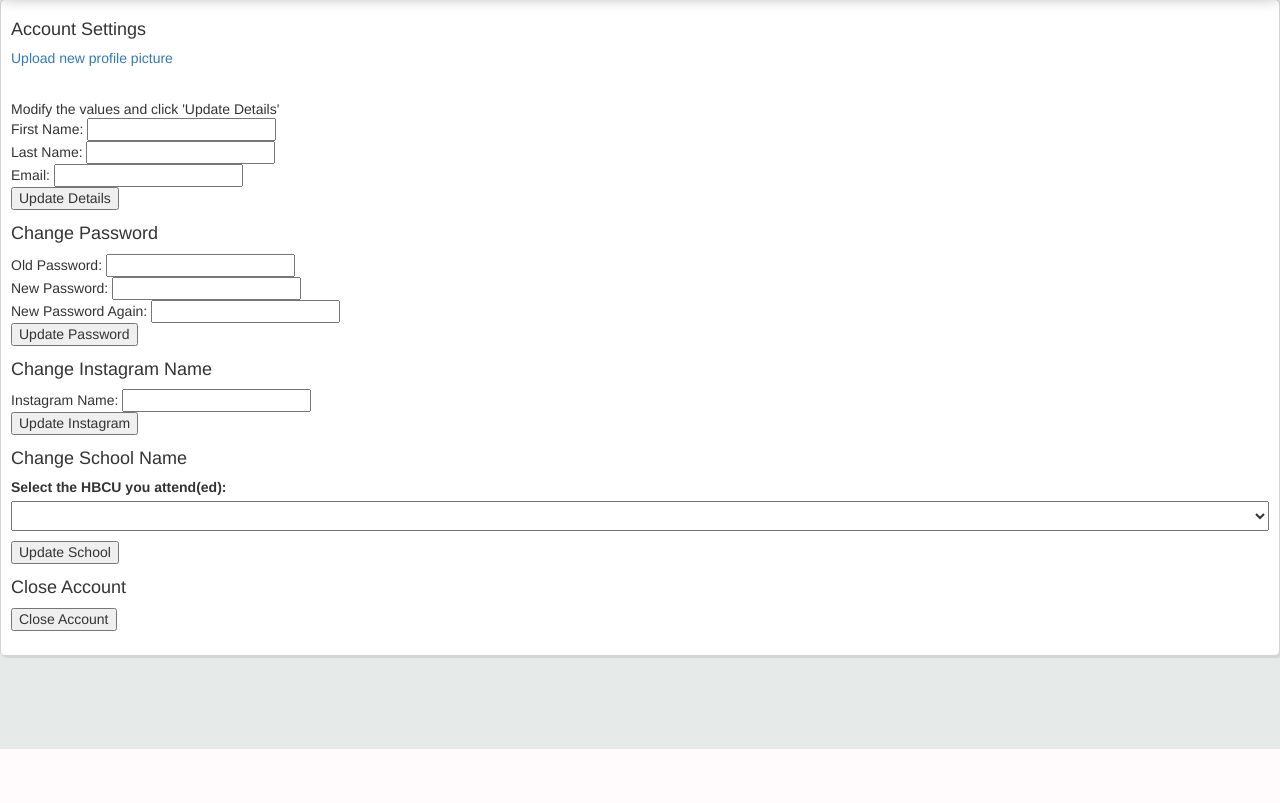
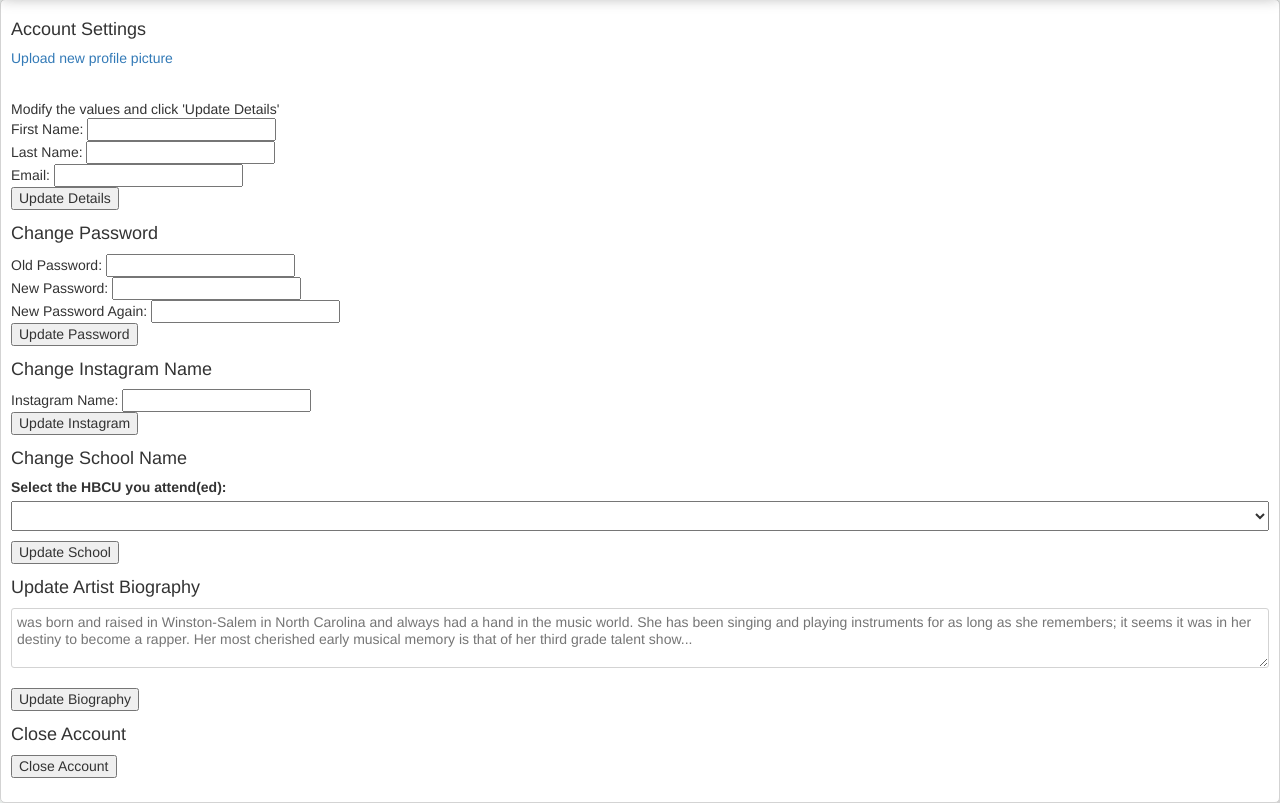
Before and after one commit to DimitriLaw1/netberrysite, a PHP site: page /settings.php in a window 1280 px wide. Shown: the part 51-854 px from the top of the page. Before the commit the page ends 800 px from the top, so only its background shows below. Run offline with PHP 8.4, Linux system fonts and the light colour scheme; the visitor is signed in with stand-in values (Sample User, id 1); data that the repository does not hold is empty; some libraries are stand-ins or nearby versions.

Commit message:
adding more frontend and handling to settings page

```diff
--- a/assets/css/style.css
+++ b/assets/css/style.css
@@ -117,9 +117,9 @@ nav a:hover {
 	border-radius: 3px;
 	margin-right: 5px;
 	border: 1px solid #D3D3D3;
-	font-size: 12px;
 	padding: 5px;
 	margin-bottom: 20px;
+	font-size: 14px;
 }
 
 .button1 {
--- a/includes/form_handlers/settings_handler.php
+++ b/includes/form_handlers/settings_handler.php
@@ -83,5 +83,11 @@ if(isset($_POST['update_school'])) {
     $message = "Details updated!<br><br>";
 }
 
+if(isset($_POST['update_bio'])) {
+    $school_name = $_POST['artist_bio'];
+    $school_query = mysqli_query($con, "UPDATE users SET artist_bio='$artist_bio' WHERE username='$userLoggedIn'");
+    $message = "Details updated!<br><br>";
+}
+
 
 ?>
--- a/settings.php
+++ b/settings.php
@@ -70,6 +70,22 @@ include("form.php");
 
 	</form>
 
+    <h4>Update Artist Biography</h4>
+	<form action="settings.php" method="POST">
+    <textarea name="artist_bio" id="artist_bio" placeholder="was born and raised in Winston-Salem in North Carolina and always had a hand in the music world. She has been singing and playing instruments for as long as she remembers; it seems it was in her destiny to become a rapper. Her most cherished early musical memory is that of her third grade talent show..." style="width: 100%;
+    height: 60px;
+    border-radius: 3px;
+    margin-right: 5px;
+    border: 1px solid #D3D3D3;
+    font-size: 12px;
+    padding: 5px;
+    margin-bottom: 20px;
+    font-size: 14px;"></textarea>
+   <br> <?php echo $message; ?>
+
+		<input type="submit" name="update_bio" id="save_details" value="Update Biography"><br>
+
+	</form>
 
 	<h4>Close Account</h4>
 	<form action="settings.php" method="POST">
```
